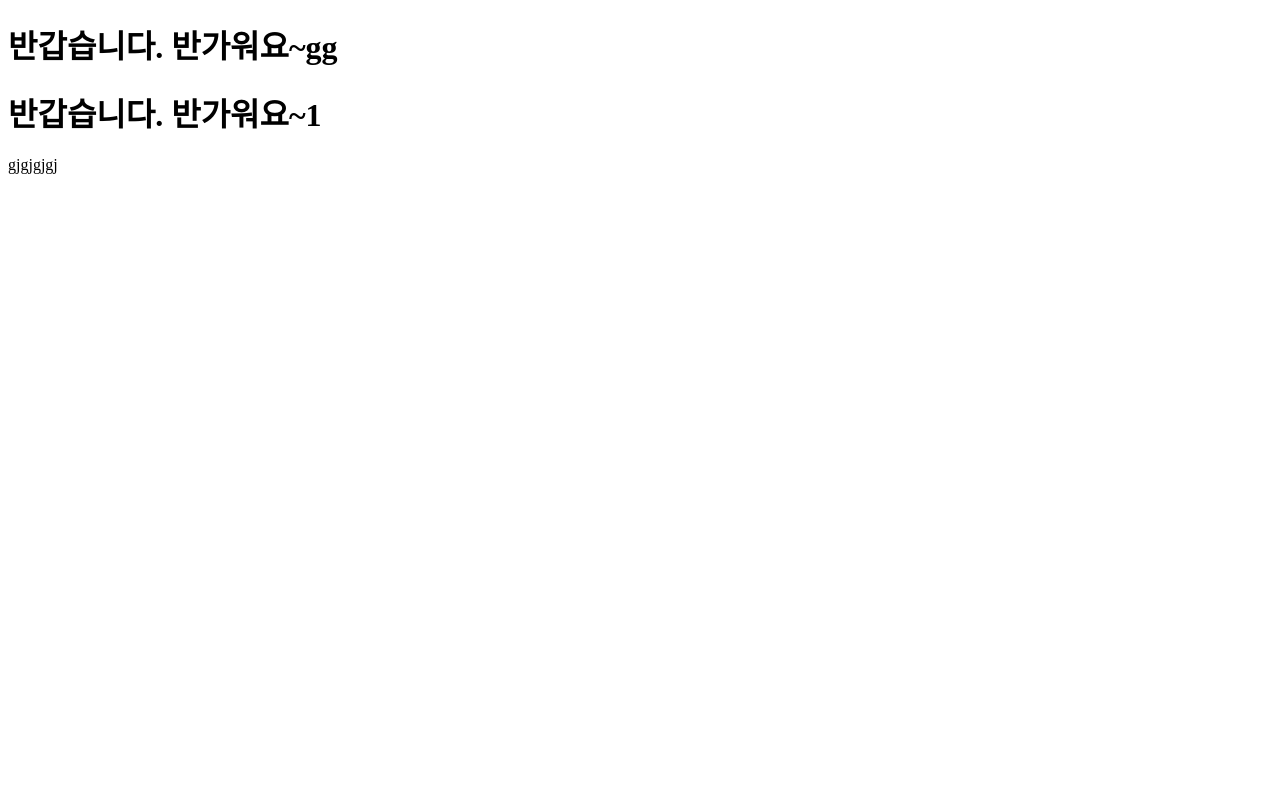
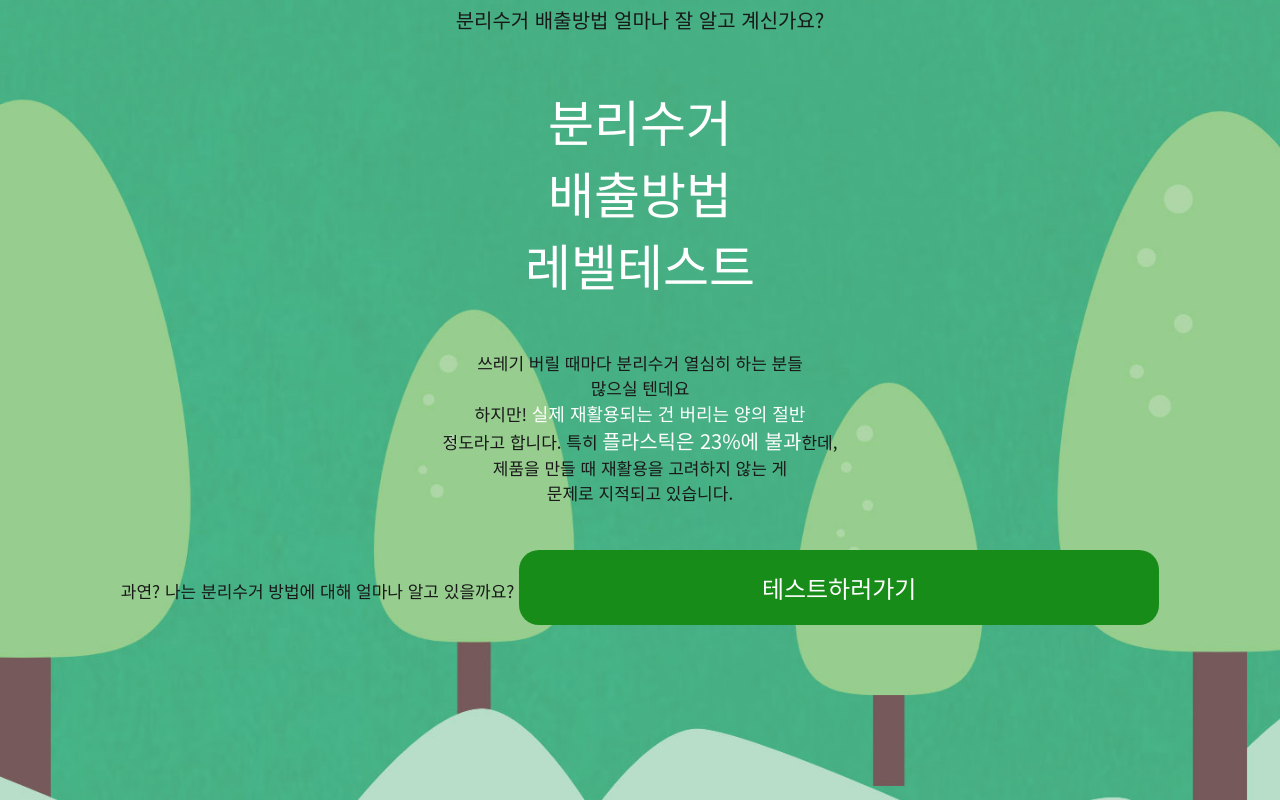
Before and after one commit to becho2/42good42, a Flask app: template templates/index.html in a window 1280 px wide. Run offline with Flask 2, Linux system fonts and the light colour scheme; the template is opened without the code that fills it, so the values that code supplies are empty.

Commit message:
index에서 테스트중

```diff
--- a/templates/index.html
+++ b/templates/index.html
@@ -1,25 +1,94 @@
-<!DOCTYPE html>
 <html lang="ko">
+
 <head>
+    <meta name="viewport" content="width=device-width, initial-scale=1.0">
     <meta charset="UTF-8">
-    <title>Title</title>
-</head>
-<body>
+    <title>분리수거 테스트입니다</title>
+    <style>
+        /*
+          ##Device = Desktops
+          ##Screen = 1281px to higher resolution desktops
+        */
+
+        @media (min-width: 481px) {}
 
 
-<h1>반갑습니다. 반가워요~gg</h1>
-<h1>반갑습니다. 반가워요~1</h1>
 
-<!--
-1. git pull -> 최신버전과 동기화
+        * {
+            font-family: 'Noto Sans KR', sans-serif;
+        }
 
-2. 뭔가 수정을 하세요 작업을
+        html,
+        body {
+            margin: 0;
+        }
 
-3. git add .
+        /* .container {
+            margin: 0 auto;
+            width: 600px;
+            height: 100vh;
+        } */
 
-4. git commit -m "asdfsa"
+        .content-box {
+            position: center;
+            width: 100%;
+            margin: 0 auto;
+            text-align: center;
+            background-position: center;
+            background-repeat: no-repeat;
+            background-image: url("../static/img_2/Untitled-1.jpg");
+            background-size: cover;
+            max-width: 100%;
+            height: 100vh;
+            opacity: 90%;
 
-5. git push
--->
+        }
+
+        .go-test {
+            background-color: green;
+            border: none;
+            border-radius: 20px;
+            color: white;
+            padding: 20px;
+            margin-top: 45px;
+            text-align: center;
+            font-size: 24px;
+            position: center;
+            width: 50%;
+
+        }
+
+        @media (max-width: 480px) {
+
+            .content-box {
+                width: 100%;
+                height: 900px;
+            }
+
+            /* CSS */
+
+        }
+    </style>
+
+</head>
+<link href="https://fonts.googleapis.com/css2?family=Noto+Sans+KR&display=swap" rel="stylesheet">
+
+<body>
+    <div class="container">
+        <div class="content-box">
+            <p style="color: black; font-size: 20px;padding-top: 5px"> 분리수거 배출방법 얼마나 잘 알고 계신가요?</p>
+            <p style="font-size: 50px;color: white">
+                분리수거<br>
+                배출방법 <br>
+                레벨테스트<br>
+            <p style="font-size: 17px;color:black">쓰레기 버릴 때마다 분리수거 열심히 하는 분들 <br>많으실 텐데요<br>
+                하지만! <span style="font-size:18px;color: #FFFFFF">실제 재활용되는 건 버리는 양의 절반</span> <br>정도라고 합니다.
+                특히 <span style="font-size: 20px;color: #FFFFFF">플라스틱은 23%에 불과</span>한데,<br>제품을 만들 때 재활용을 고려하지 않는 게<br>
+                문제로 지적되고 있습니다.<br>
+                과연? 나는 분리수거 방법에 대해 얼마나 알고 있을까요?
+                <a href="/quiz"><button class="go-test">테스트하러가기</button></a>
+        </div>
+    </div>
 </body>
-</html>gjgjgjgj
+
+</html>
--- a/templates/main.html
+++ b/templates/main.html
@@ -33,7 +33,7 @@
             background-repeat: no-repeat;
             background-image: url("../static/img_2/Untitled-1.jpg");
             max-width: 100%;
-            height: auto;
+            height: 100vh;
             opacity: 90%;
 
         }
@@ -69,7 +69,6 @@
 
 <body>
     <div class="content-box">
-        <div class="content-box">
         <p style="color: black; font-size: 20px;padding-top: 5px"> 분리수거 배출방법 얼마나 잘 알고 계신가요?</p>
         <p style="font-size: 40px;color: white">
             분리수거<br>
@@ -82,8 +81,6 @@
             과연? 나는 분리수거 방법에 대해 얼마나 알고 있을까요?</p>
         <a href="/quiz"><button class="go-test">테스트하러가기</button></a>
     </div>
-
-    </div>
 </body>
 
 </html>
```
Lines whose indentation alone changed are shown as unchanged.
